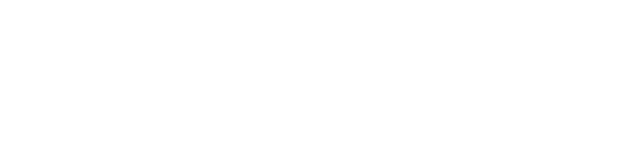
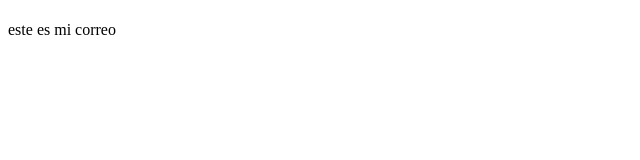
Before and after one commit to fernandoJNavas/sistema-de-registro, a plain HTML site: page contacto.html in a window 1280 px wide. Shown: the whole page, without its empty margins (0-640 px from the left). Drawn offline with Linux system fonts and the light colour scheme.

Commit message:
actualiza el contacto

```diff
--- a/contacto.html
+++ b/contacto.html
@@ -7,5 +7,6 @@
 </head>
 <body>
     <h1><fernavas067@hotmail></h1>
+    <p> este es mi correo </p>
 </body>
 </html>
```
